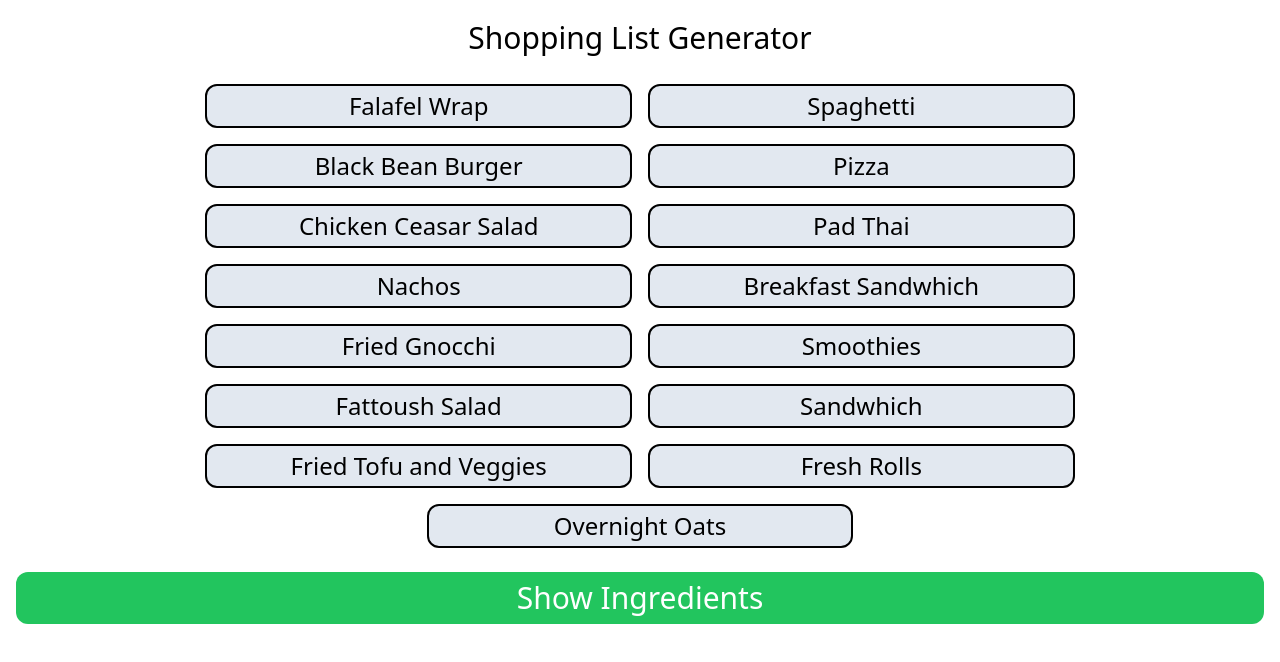
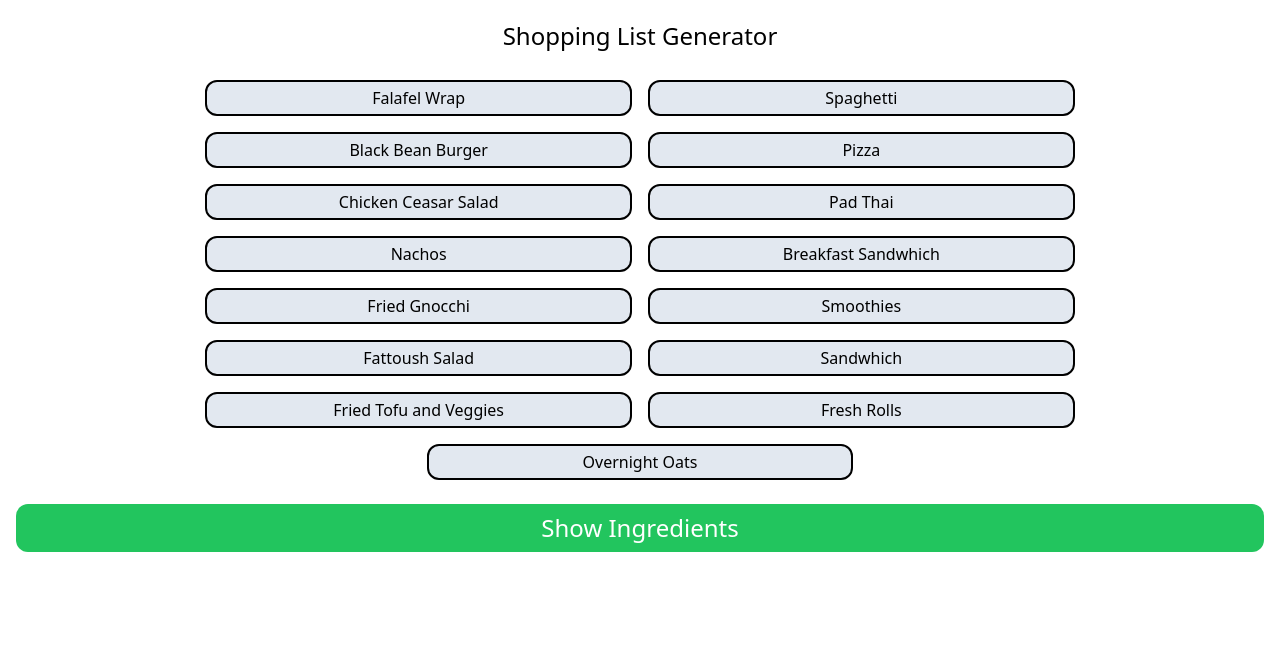
Before and after one commit to erinlynagh/shopping-list-generator, a Next.js app: page / in a window 1280 px wide. Shown: the top 662 px of the page. Built offline with nearby package versions, Linux system fonts and the light colour scheme.

Commit message:
fixed text size

```diff
--- a/pages/index.js
+++ b/pages/index.js
@@ -193,20 +193,20 @@ export default function Home() {
         onRequestClose={closeModal}
         contentLabel="Ingredients Modal"
       >
-        <div className="text-xl text-center flex-col">
+        <div className="text-center flex-col">
           {getIngredients().map((ingredient) => {
             return <li key={ingredient}>{ingredient}</li>;
           })}
           <button
-            className="bg-blue-700 rounded text-2xl px-10 py-2 mt-5 text-white"
+            className="bg-blue-700 rounded px-10 py-2 mt-5 text-white"
             onClick={closeModal}
           >
             close
           </button>
         </div>
       </Modal>
-      <main className="flex flex-col text-2xl w-full">
-        <h1 className="text-center text-3xl text-bold my-5">
+      <main className="flex flex-col w-full">
+        <h1 className="text-center text-2xl text-bold my-5">
           Shopping List Generator
         </h1>
         <div className="flex justify-center flex-wrap">
@@ -222,7 +222,7 @@ export default function Home() {
         </div>
 
         <button
-          className="bg-green-500 text-center mx-4 my-4 p-2 text-white rounded-xl text-3xl"
+          className="bg-green-500 text-center mx-4 my-4 p-2 text-white rounded-xl text-2xl"
           onClick={() => openModal()}
         >
           Show Ingredients
```
